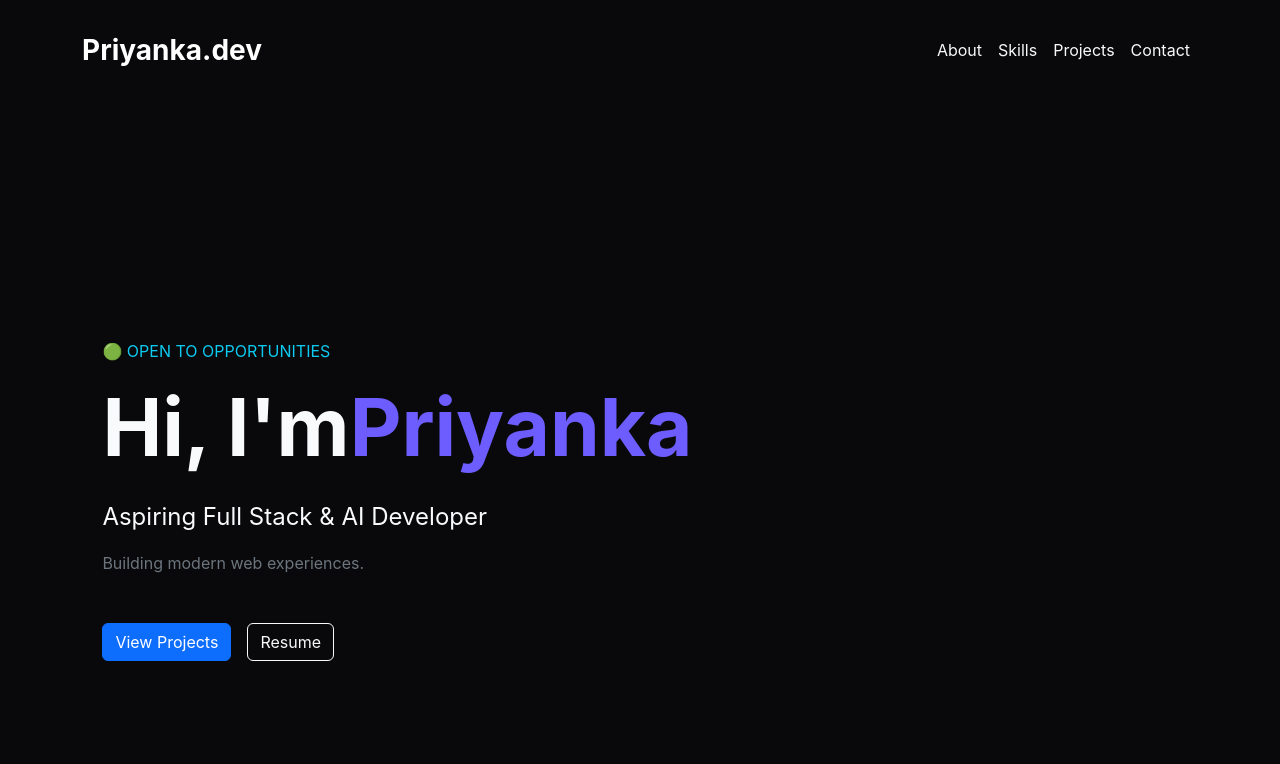
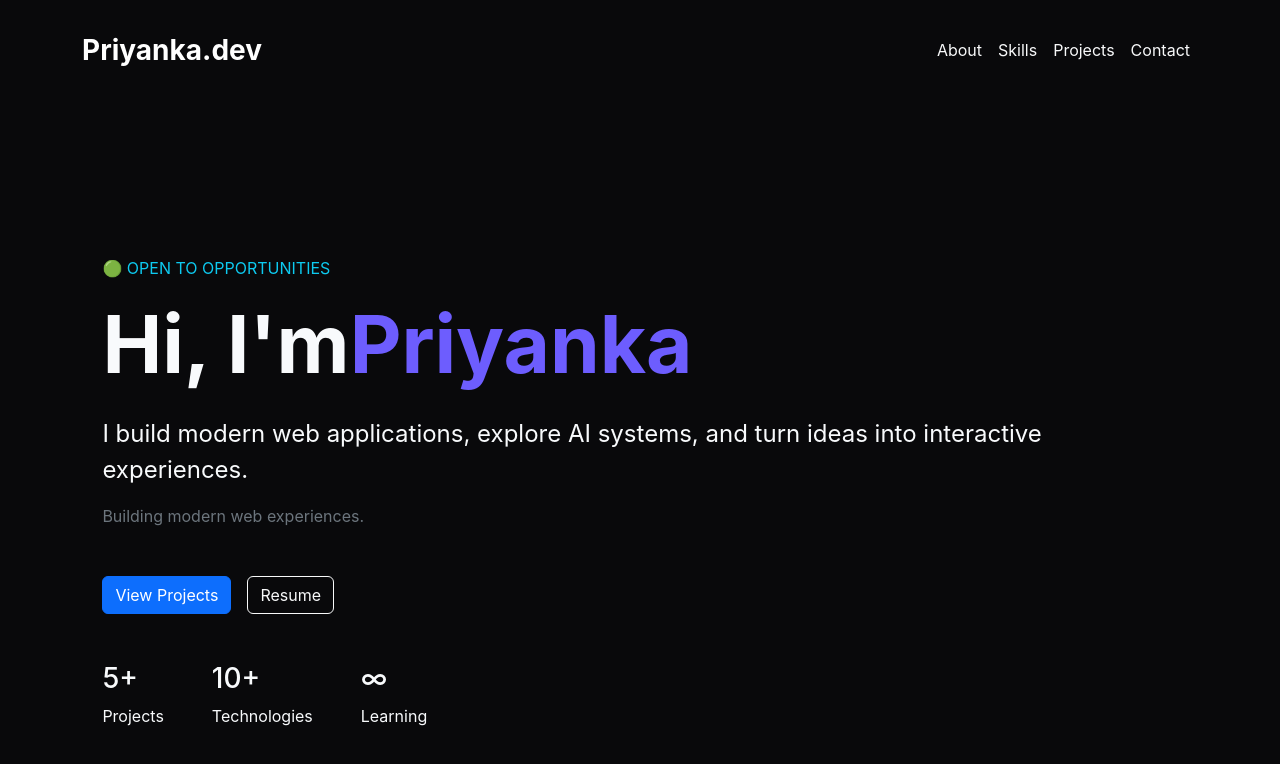
Before and after one commit to debugwithpriyanka/personal-portfolio, a React app: page / in a window 1280 px wide. Shown: the top 764 px of the page. Built offline with nearby package versions, Linux system fonts and the light colour scheme; the HTML template or start-up script is replaced by a standard one.

Commit message:
Enhance hero section with stats

```diff
--- a/src/components/Hero.jsx
+++ b/src/components/Hero.jsx
@@ -57,6 +57,7 @@ primary
 "
 >
 
+
 Priyanka
 
 </span>
@@ -71,8 +72,9 @@ mt-4
 
 >
 
-Aspiring Full Stack &
-AI Developer
+I build modern web applications,
+explore AI systems,
+and turn ideas into interactive experiences.
 
 </p>
 
@@ -119,6 +121,40 @@ Resume
 
 </div>
 
+<div
+className="
+mt-5
+d-flex
+gap-5
+"
+>
+
+<div>
+
+<h3>5+</h3>
+
+<p>Projects</p>
+
+</div>
+
+<div>
+
+<h3>10+</h3>
+
+<p>Technologies</p>
+
+</div>
+
+<div>
+
+<h3>∞</h3>
+
+<p>Learning</p>
+
+</div>
+
+</div>
+
 </div>
 
 </div>
```
